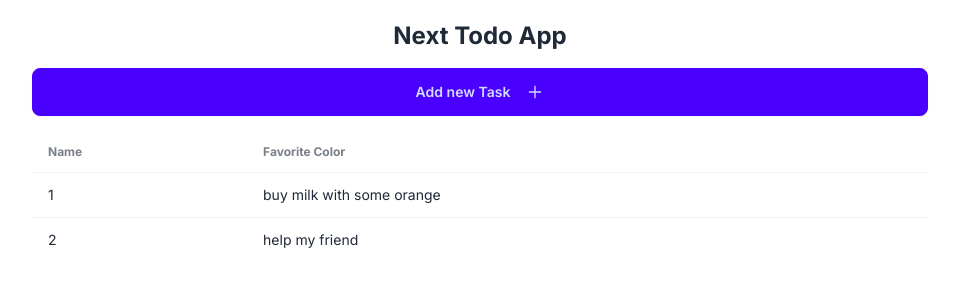
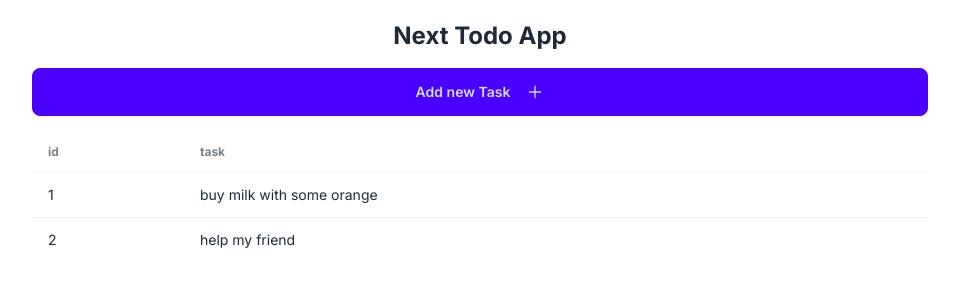
Before and after one commit to NEARworld/next-todo, a Next.js app: page / in a window 1280 px wide. Shown: the top 300 px of the page, without its empty margins (160-1119 px from the left). Built offline with nearby package versions, Linux system fonts and the light colour scheme; data requests are answered from the project's data file.

Commit message:
change thead elements

```diff
--- a/app/components/TodoList.tsx
+++ b/app/components/TodoList.tsx
@@ -13,8 +13,8 @@ export const TodoList: FC<Props> = ({ tasks }) => {
         {/* head */}
         <thead>
           <tr>
-            <th>Name</th>
-            <th>Favorite Color</th>
+            <th>id</th>
+            <th>task</th>
           </tr>
         </thead>
         <tbody>
```
